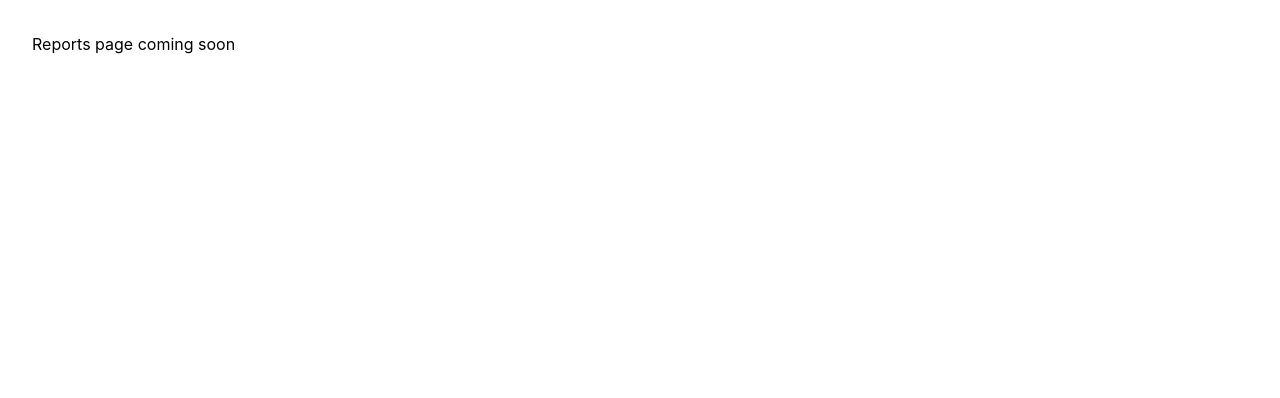
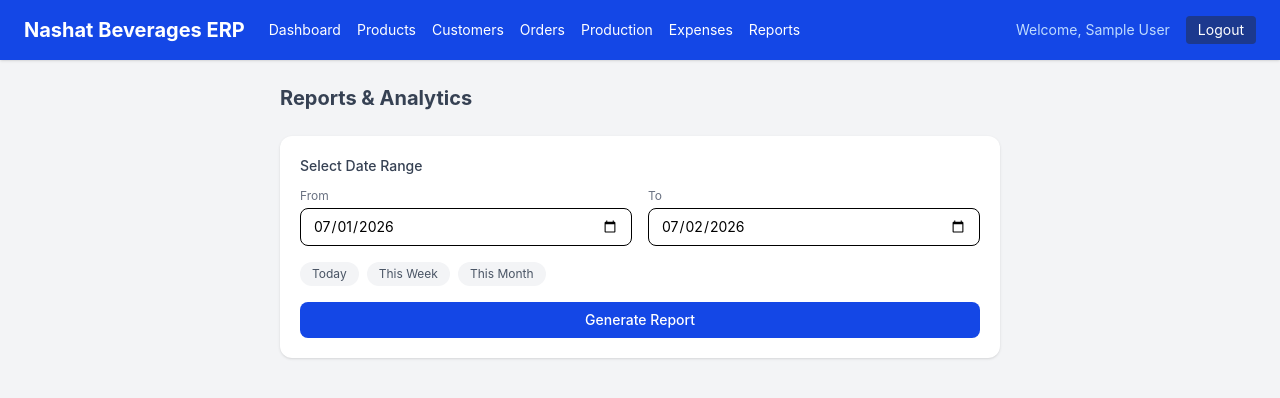
Before and after one commit to codingnewbie31/NBMS, a React app in the folder frontend/: page /reports in a window 1280 px wide. Shown: the top 398 px of the page. Built offline with nearby package versions, Linux system fonts and the light colour scheme; sample sign-in values are in the browser's storage; the HTML template or start-up script is replaced by a standard one.

Commit message:
Add Reports page with date range selector and profit breakdown

```diff
--- a/frontend/src/App.jsx
+++ b/frontend/src/App.jsx
@@ -8,6 +8,7 @@ import OrdersPage from './pages/OrdersPage';
 import NewOrderPage from './pages/NewOrderPage';
 import ExpensesPage from './pages/ExpensesPage';
 import ProductionPage from './pages/ProductionPage';
+import ReportsPage from './pages/ReportsPage';
 
 function App() {
   const { user } = useAuth();
@@ -26,7 +27,7 @@ function App() {
       <Route path="/orders/new" element={<ProtectedRoute><NewOrderPage /></ProtectedRoute>} />
       <Route path="/production" element={<ProtectedRoute><ProductionPage /></ProtectedRoute>} />
       <Route path="/expenses" element={<ProtectedRoute><ExpensesPage /></ProtectedRoute>} />
-      <Route path="/reports" element={<ProtectedRoute><div className="p-8">Reports page coming soon</div></ProtectedRoute>} />
+      <Route path="/reports" element={<ProtectedRoute><ReportsPage /></ProtectedRoute>} />
     </Routes>
   );
 }
--- /dev/null
+++ b/frontend/src/pages/ReportsPage.jsx
@@ -0,0 +1,129 @@
+import { useState } from 'react';
+import Navbar from '../components/Navbar';
+import api from '../services/api';
+
+export default function ReportsPage() {
+  const today = new Date().toISOString().split('T')[0];
+  const firstOfMonth = new Date(new Date().getFullYear(), new Date().getMonth(), 1)
+    .toISOString().split('T')[0];
+
+  const [startDate, setStartDate] = useState(firstOfMonth);
+  const [endDate, setEndDate] = useState(today);
+  const [report, setReport] = useState(null);
+  const [loading, setLoading] = useState(false);
+  const [error, setError] = useState('');
+
+  const fetchReport = async () => {
+    setLoading(true);
+    setError('');
+    try {
+      const res = await api.get(`/reports/summary?startDate=${startDate}&endDate=${endDate}`);
+      setReport(res.data);
+    } catch (err) {
+      setError('Failed to load report');
+    } finally {
+      setLoading(false);
+    }
+  };
+
+  const MetricRow = ({ label, value, highlight, border }) => (
+    <div className={`flex justify-between items-center py-3 ${border ? 'border-t-2 border-gray-200 mt-2' : ''}`}>
+      <span className={`text-sm ${highlight ? 'font-bold text-gray-800' : 'text-gray-500'}`}>
+        {label}
+      </span>
+      <span className={`font-semibold ${highlight ? 'text-lg text-blue-700' : 'text-gray-700'}`}>
+        Rs. {value?.toLocaleString() || 0}
+      </span>
+    </div>
+  );
+
+  return (
+    <div className="min-h-screen bg-gray-100">
+      <Navbar />
+      <div className="max-w-3xl mx-auto p-6">
+        <h2 className="text-xl font-bold text-gray-700 mb-6">Reports & Analytics</h2>
+
+        {/* Date Range Selector */}
+        <div className="bg-white rounded-xl shadow p-5 mb-6">
+          <h3 className="text-sm font-medium text-gray-700 mb-3">Select Date Range</h3>
+          <div className="grid grid-cols-2 gap-4 mb-4">
+            <div>
+              <label className="block text-xs text-gray-500 mb-1">From</label>
+              <input type="date" value={startDate}
+                onChange={e => setStartDate(e.target.value)}
+                className="w-full border rounded-lg px-3 py-2 text-sm focus:outline-none focus:ring-2 focus:ring-blue-500" />
+            </div>
+            <div>
+              <label className="block text-xs text-gray-500 mb-1">To</label>
+              <input type="date" value={endDate}
+                onChange={e => setEndDate(e.target.value)}
+                className="w-full border rounded-lg px-3 py-2 text-sm focus:outline-none focus:ring-2 focus:ring-blue-500" />
+            </div>
+          </div>
+
+          {/* Quick range buttons */}
+          <div className="flex gap-2 mb-4">
+            {[
+              { label: 'Today', days: 0 },
+              { label: 'This Week', days: 7 },
+              { label: 'This Month', days: 30 },
+            ].map(({ label, days }) => (
+              <button key={label}
+                onClick={() => {
+                  const end = new Date();
+                  const start = new Date();
+                  start.setDate(start.getDate() - days);
+                  setEndDate(end.toISOString().split('T')[0]);
+                  setStartDate(start.toISOString().split('T')[0]);
+                }}
+                className="text-xs bg-gray-100 hover:bg-gray-200 text-gray-600 px-3 py-1 rounded-full transition">
+                {label}
+              </button>
+            ))}
+          </div>
+
+          <button onClick={fetchReport} disabled={loading}
+            className="w-full bg-blue-700 text-white py-2 rounded-lg hover:bg-blue-800 transition text-sm font-medium disabled:opacity-50">
+            {loading ? 'Generating Report...' : 'Generate Report'}
+          </button>
+        </div>
+
+        {error && (
+          <div className="bg-red-100 text-red-700 px-4 py-2 rounded mb-4 text-sm">
+            {error}
+          </div>
+        )}
+
+        {/* Report Results */}
+        {report && (
+          <div className="space-y-4">
+            {/* Summary Header */}
+            <div className="bg-blue-700 text-white rounded-xl p-5">
+              <p className="text-blue-200 text-sm mb-1">
+                {new Date(report.dateRange.startDate).toLocaleDateString()} —{' '}
+                {new Date(report.dateRange.endDate).toLocaleDateString()}
+              </p>
+              <p className="text-3xl font-bold">
+                Rs. {report.netProfit?.toLocaleString()}
+              </p>
+              <p className="text-blue-200 text-sm mt-1">Net Operating Profit</p>
+              <p className="text-blue-200 text-xs mt-2">
+                {report.orderCount} orders in this period
+              </p>
+            </div>
+
+            {/* Detailed Breakdown */}
+            <div className="bg-white rounded-xl shadow p-5">
+              <h3 className="font-semibold text-gray-700 mb-2">Profit Breakdown</h3>
+              <MetricRow label="Gross Revenue" value={report.grossRevenue} />
+              <MetricRow label="(-) Cost of Goods" value={report.totalCostOfGoods} />
+              <MetricRow label="Gross Margin" value={report.grossMargin} border />
+              <MetricRow label="(-) Operating Expenses" value={report.totalExpenses} />
+              <MetricRow label="★ Net Profit" value={report.netProfit} highlight border />
+            </div>
+          </div>
+        )}
+      </div>
+    </div>
+  );
+}
```
